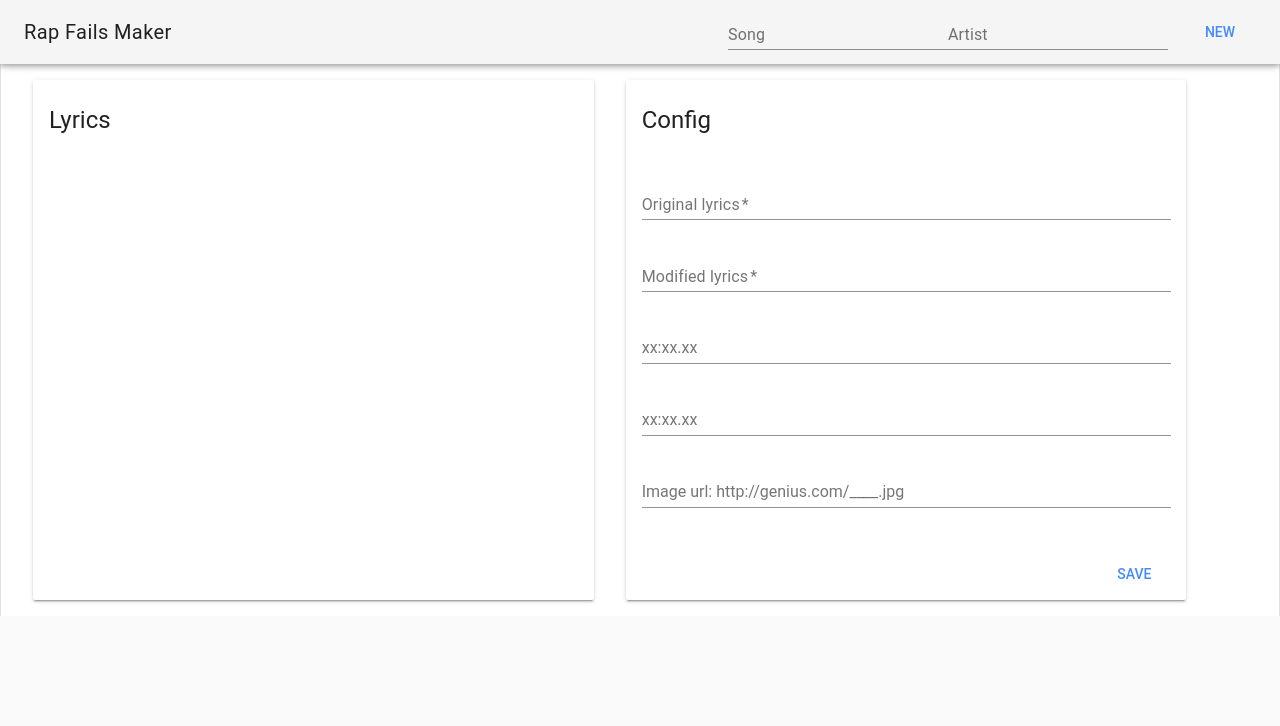
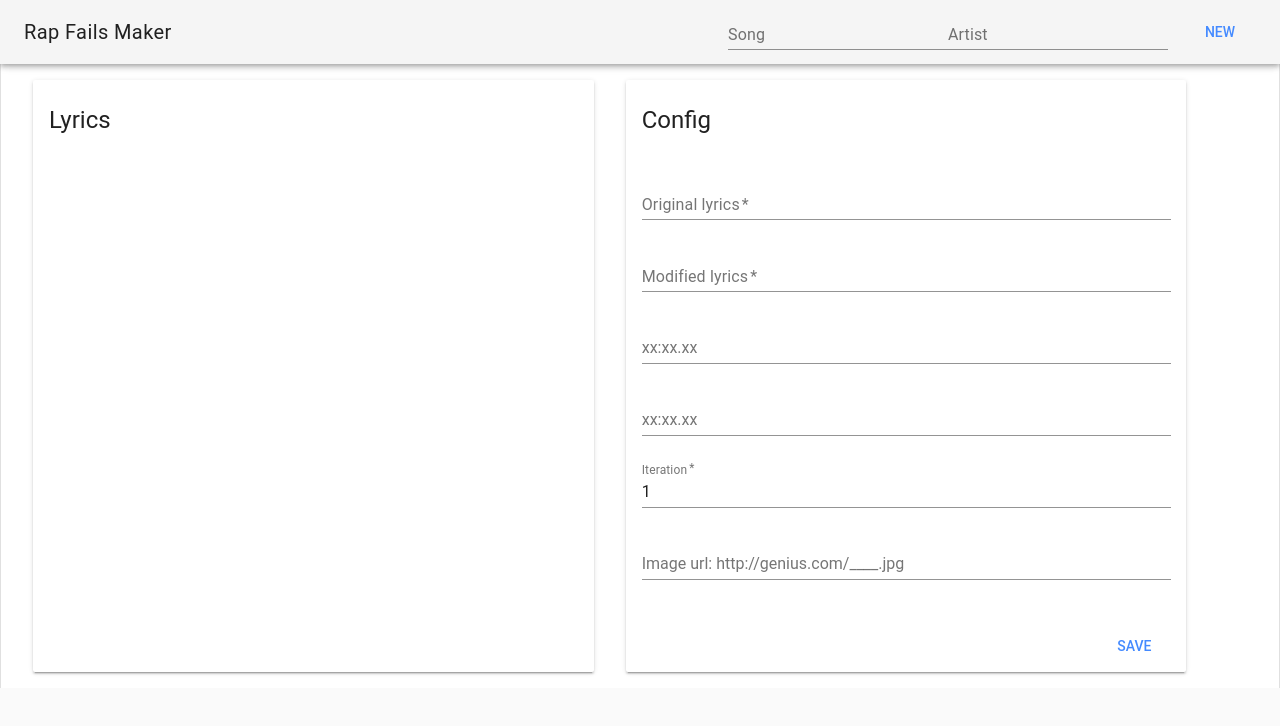
Before and after one commit to pop123123123/tts-rappeur-maker, a Vue app: page / in a window 1280 px wide. Shown: the top 726 px of the page. Built offline with nearby package versions, Linux system fonts and the light colour scheme.

Commit message:
Add iteration index in json

```diff
--- a/src/App.vue
+++ b/src/App.vue
@@ -80,6 +80,15 @@
                 ></md-input>
               </md-field>
               <md-field>
+                <label>Iteration</label>
+                <md-input
+                  required
+                  v-model="iteration"
+                  type="number"
+                  placeholder="1"
+                ></md-input>
+              </md-field>
+              <md-field>
                 <label>Cover Image url</label>
                 <md-input
                   required
@@ -119,6 +128,7 @@ export default {
     modified_lines: null,
     start_seconds: null,
     end_seconds: null,
+    iteration: 1,
     img_url: null,
 
     url: null,
@@ -180,6 +190,7 @@ export default {
         modified_lines: this.modified_lines,
         start_seconds: startSeconds,
         end_seconds: endSeconds,
+        iteration: this.iteration,
         b64_img: b64Img,
       };
       this.save(`${this.song}_${this.artist}.json`, JSON.stringify(config));
```
